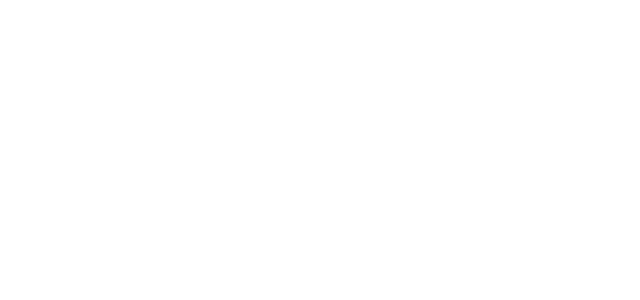
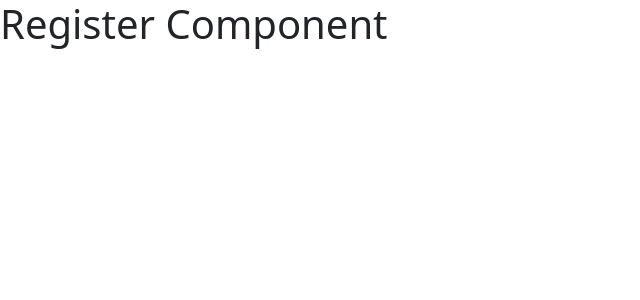
Before and after one commit to deakferi90/my_demo_app, a React (Create React App) app in the folder courses-fe/: page /register in a window 1280 px wide. Before the commit this address had no page. Shown: the top 300 px of the page, without its empty margins (0-640 px from the left). Built offline with nearby package versions, Linux system fonts and the light colour scheme.

Commit message:
added basic register page - component + container + added it to router

```diff
--- a/courses-fe/src/App.js
+++ b/courses-fe/src/App.js
@@ -5,11 +5,13 @@
 import Home from './pages/Home';
 import About from './pages/about';
 import Login from './pages/login';
+import { Register } from './pages/register';
 import Table from './components/Table/TableComponent';
 import DetailsPage from './components/DetailsPage/DetailsPageComponent';
 import Service from './components/Service/ServiceComponent';
 import PageTemplate from './templates/PageTemplate';
 import './App.css';
+import RegisterComponent from './pages/register/RegisterComponent';
 
 function App() {
   return (
@@ -17,6 +19,7 @@
       <Router>
         <Routes>
           <Route path="/" element={<Login />} />
+          <Route path="/register" element = {<Register />}/>
           <Route path="/home" element={<PageTemplate><Home /></PageTemplate>} />
           <Route path="/about" element={<PageTemplate><About /></PageTemplate>} />
           <Route path="/table-page" element={<PageTemplate><Table /></PageTemplate>} />
--- /dev/null
+++ b/courses-fe/src/pages/register/RegisterComponent.js
@@ -0,0 +1,7 @@
+import React from 'react';
+
+const RegisterComponent = () => {
+    return <h1>Register Component</h1>;
+}
+
+export default RegisterComponent;
--- /dev/null
+++ b/courses-fe/src/pages/register/RegisterContainer.js
@@ -0,0 +1,14 @@
+import React, { Component } from "react";
+import RegisterComponent from "./RegisterComponent";
+
+class RegisterContainer extends Component {
+    constructor() {
+        super();
+    }
+
+    render() {
+        return  <RegisterComponent />;
+    }
+}
+
+export default RegisterContainer;
--- /dev/null
+++ b/courses-fe/src/pages/register/index.js
@@ -0,0 +1 @@
+export { default as Register } from './RegisterContainer';
--- a/courses-fe/src/templates/PageTemplate/index.js
+++ b/courses-fe/src/templates/PageTemplate/index.js
@@ -4,7 +4,7 @@
 const PageTemplate = ({ children }) => {
   return (
     <Fragment>
-        <Header />
+      <Header />
       <Fragment>{children}</Fragment>
     </Fragment>
   );
```
